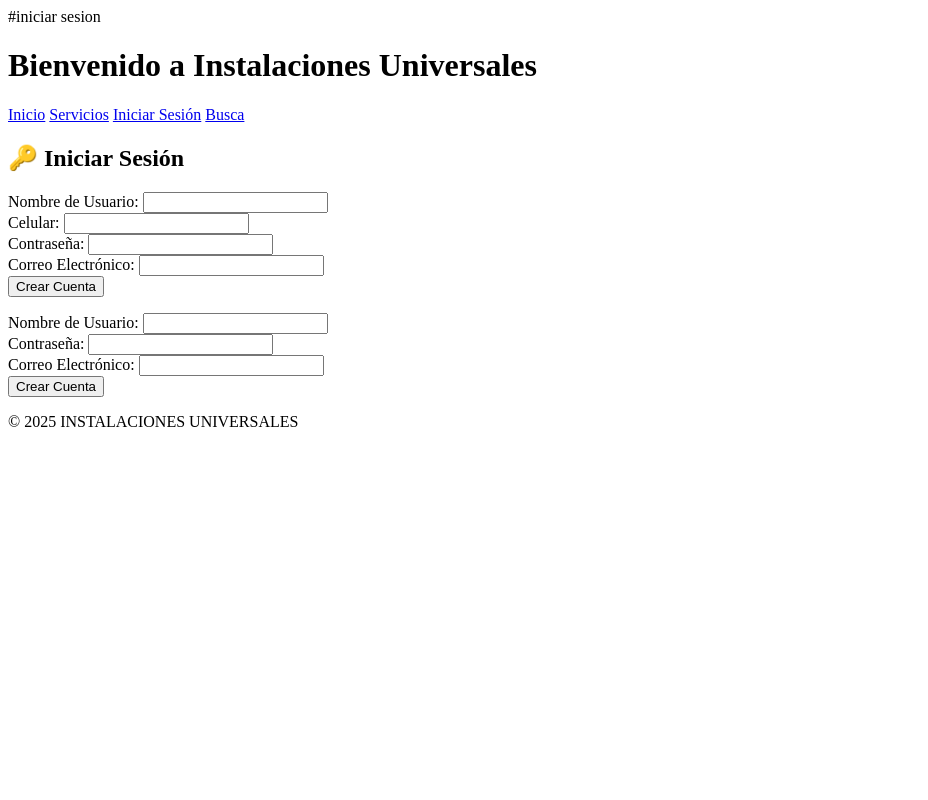
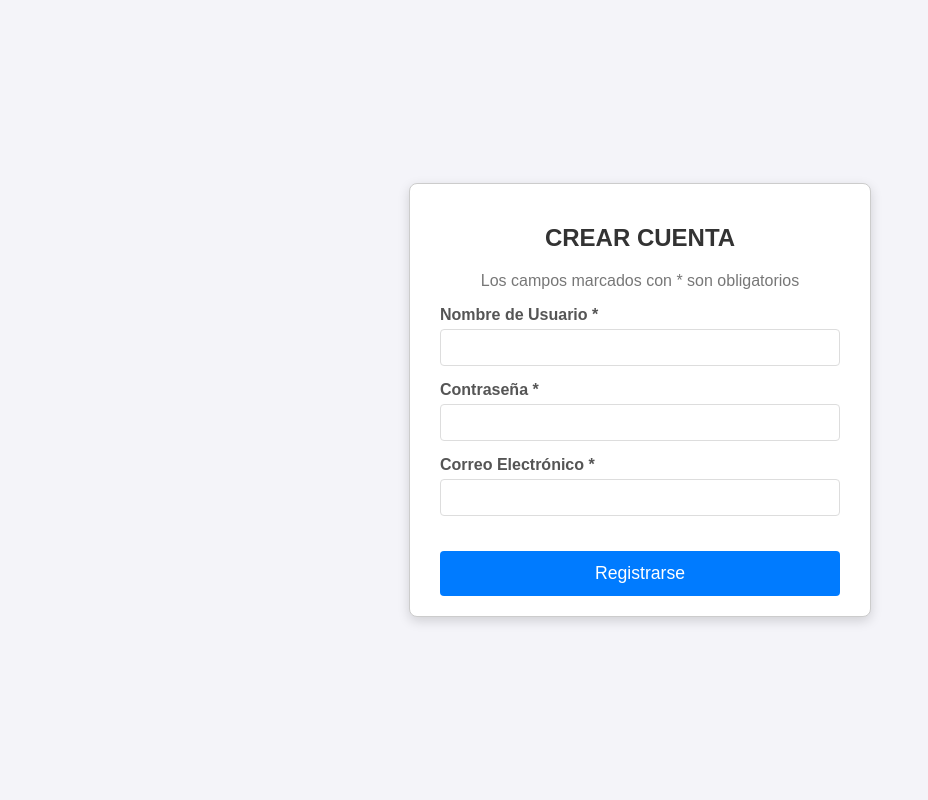
Before and after one commit to edithpina19/taller2, a Django app: page /iniciar-sesion/ in a window 1280 px wide. Shown: the whole page, without its empty margins (0-928 px from the left). Run offline with Django 5.2, Linux system fonts and the light colour scheme.

Commit message:
Update iniciar_sesion.html

```diff
--- a/local/templates/local/iniciar_sesion.html
+++ b/local/templates/local/iniciar_sesion.html
@@ -1,131 +1,105 @@
-#iniciar sesion
 {% load static %}
 <!DOCTYPE html>
 <html lang="es">
 <head>
     <meta charset="UTF-8">
     <meta name="viewport" content="width=device-width, initial-scale=1.0">
-    <title>Iniciar Sesión / Registrarse</title>
-    <link rel="stylesheet" href="{% static 'css/styles.css' %}">
+    <title>Crear Cuenta</title>
+
+    <style>
+        body {
+            display: flex;
+            justify-content: center;
+            align-items: center;
+            min-height: 100vh;
+            margin: 0;
+            background-color: #f4f4f9;
+            font-family: Arial, sans-serif;
+        }
+
+        .account-creation-container {
+            max-width: 400px;
+            width: 90%;
+            padding: 20px 30px;
+            border: 1px solid #ccc;
+            border-radius: 8px;
+            box-shadow: 0 4px 12px rgba(0, 0, 0, 0.15);
+            background-color: #ffffff;
+        }
+
+        h2 {
+            text-align: center;
+            color: #333;
+        }
+
+        p {
+            text-align: center;
+            color: #777;
+        }
+
+        .form-group {
+            margin-bottom: 15px;
+        }
+
+        label {
+            display: block;
+            margin-bottom: 5px;
+            font-weight: bold;
+            color: #555;
+        }
+
+        input {
+            width: 100%;
+            padding: 10px;
+            border: 1px solid #ddd;
+            border-radius: 4px;
+            box-sizing: border-box;
+        }
+
+        button {
+            width: 100%;
+            padding: 12px;
+            background-color: #007bff;
+            color: white;
+            border: none;
+            border-radius: 4px;
+            font-size: 1.1em;
+            cursor: pointer;
+            margin-top: 20px;
+        }
+
+        button:hover {
+            background-color: #0056b3;
+        }
+    </style>
 </head>
 <body>
-    <header>
-        <h1>Bienvenido a Instalaciones Universales</h1>
-        <nav>
-            <a href="{% url 'index' %}">Inicio</a>
-            <a href="{% url 'servicios' %}">Servicios</a>
-            <a href="{% url 'iniciar_sesion' %}">Iniciar Sesión</a>
-            <a href="#">Busca</a>
-        </nav>
-    </header>
 
-    <main class="contenedor-principal-formularios">
+<div class="account-creation-container">
+    <h2>CREAR CUENTA</h2>
+    <p>Los campos marcados con * son obligatorios</p>
 
-        <section class="formulario-caja" id="login-form">
-            <h2>🔑 Iniciar Sesión</h2>
-
-<form action="{% url 'registro' %}" method="post">
+    <form action="{% url 'cuenta' %}" method="POST">
         {% csrf_token %}
 
-    <div class="campo">
-        <label for="username">Nombre de Usuario:</label>
-        <input type="text" id="username" name="username" required>
-    </div>
-
-    <div class="campo">
-        <label for="phone">Celular:</label>
-        <input type="tel" id="phone" name="phone" required>
-    </div>
-
-    <div class="campo">
-        <label for="password">Contraseña:</label>
-        <input type="password" id="password" name="password" required>
-    </div>
-
-    <div class="campo">
-        <label for="email">Correo Electrónico:</label>
-        <input type="email" id="email" name="email">
-    </div>
-
-    <button type="submit" class="btn-principal btn-verde">
-        Crear Cuenta
-    </button>
-</form>
-
-
-
-
-
-
-
-
-
-
-
-
-
-
-
-
-
-
-
-
-
-
-
-
-
-
-
-
-
-
-
-
-
-
-
-
-
-
-
-
-
-
-
-
-
-
-
-
-
-
-
-
-                <div class="campo">
-                    <label for="new_username">Nombre de Usuario:</label>
+        <div class="form-group">
+            <label for="new_username">Nombre de Usuario *</label>
             <input type="text" id="new_username" name="new_username" required>
         </div>
 
-                <div class="campo">
-                    <label for="new_password">Contraseña:</label>
+        <div class="form-group">
+            <label for="new_password">Contraseña *</label>
             <input type="password" id="new_password" name="new_password" required>
         </div>
 
-                <div class="campo">
-                    <label for="email">Correo Electrónico:</label>
+        <div class="form-group">
+            <label for="email">Correo Electrónico *</label>
             <input type="email" id="email" name="email" required>
         </div>
 
-                <button type="submit" class="btn-principal btn-verde">Crear Cuenta</button>
+        <button type="submit">Registrarse</button>
     </form>
-        </section>
+</div>
 
-    </main>
-
-    <footer>
-        <p>© 2025 INSTALACIONES UNIVERSALES</p>
-    </footer>
 </body>
 </html>
```
Lines whose indentation alone changed are shown as unchanged.
